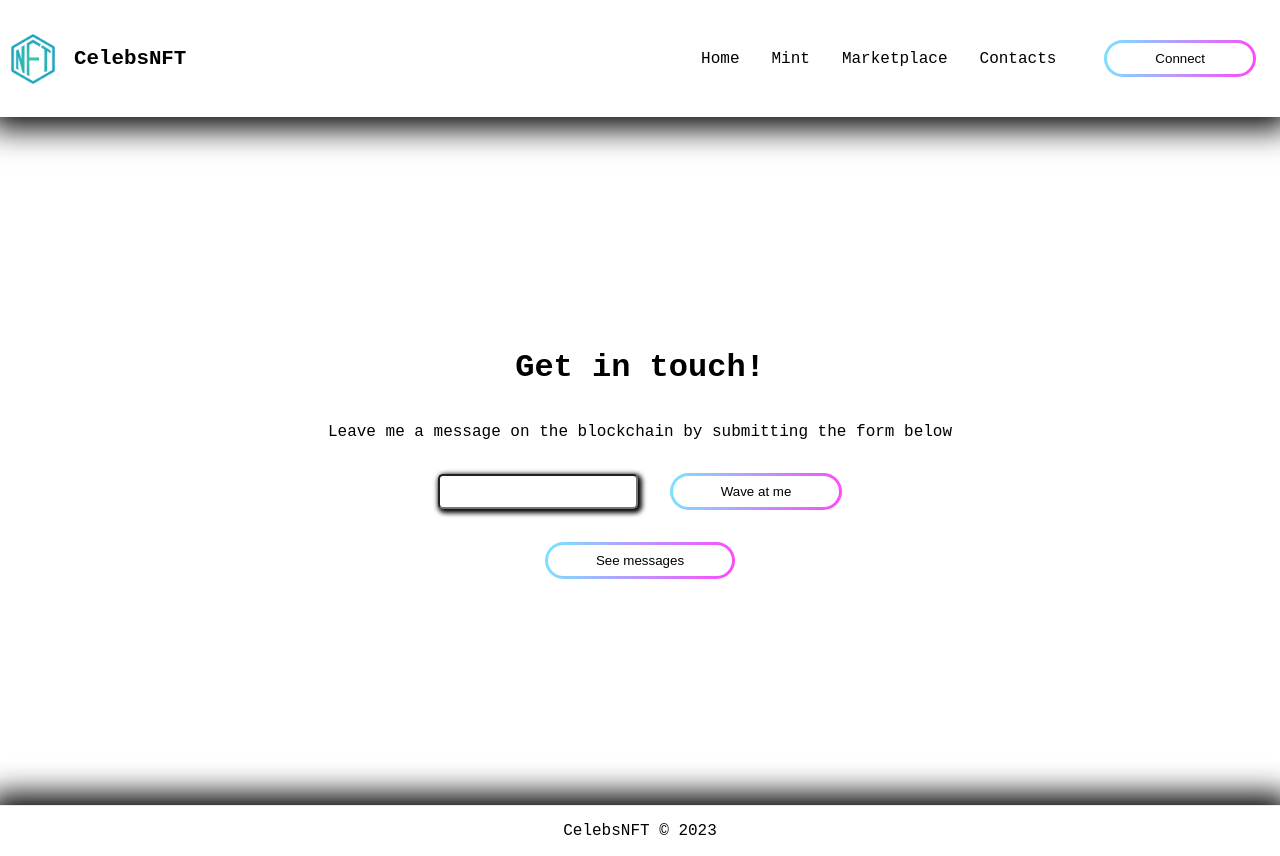
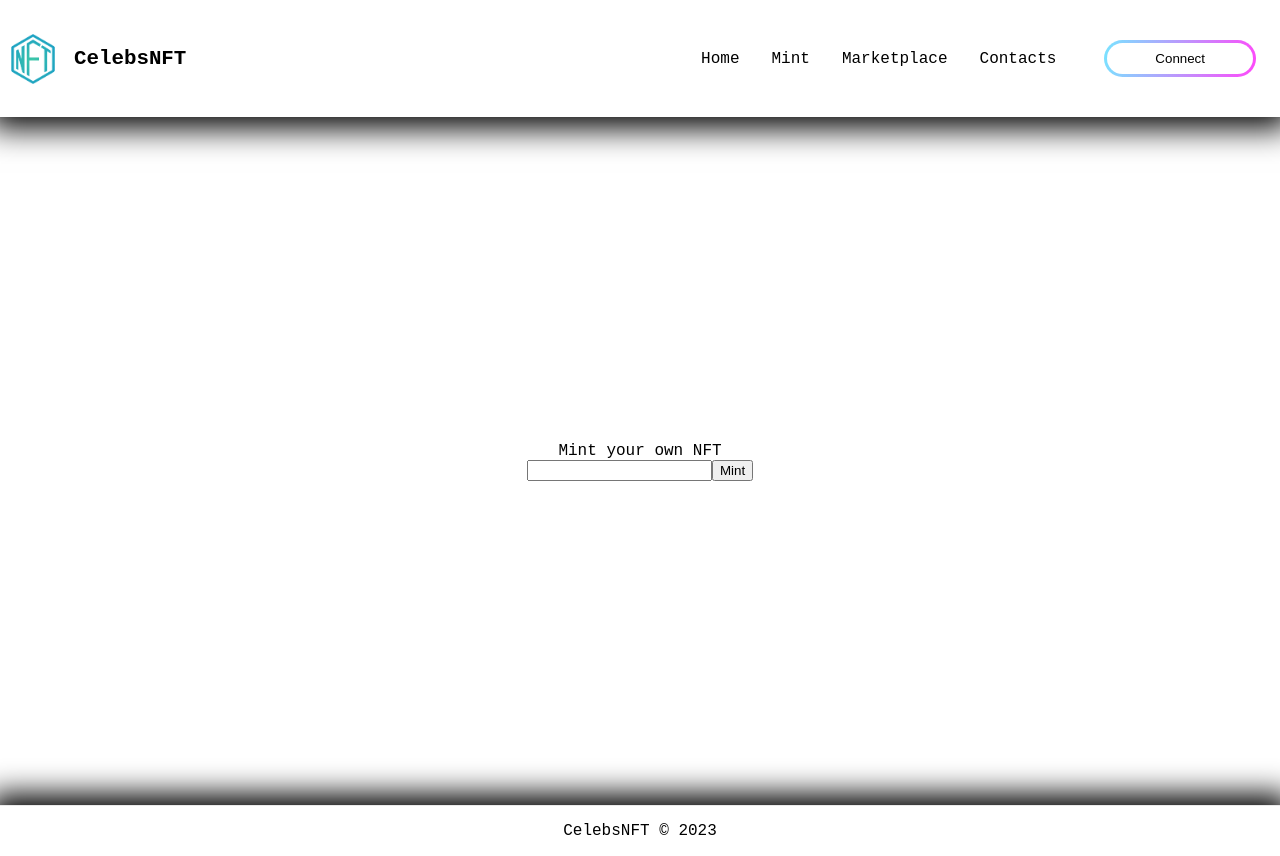
Before and after one commit to HoangLe87/CelebsNFT2023Collection, a Next.js app in the folder frontend/: page /Contacts in a window 1280 px wide. Built offline with nearby package versions, Linux system fonts and the light colour scheme.

Commit message:
contacts done

```diff
--- a/frontend/pages/Contacts.js
+++ b/frontend/pages/Contacts.js
@@ -2,114 +2,13 @@ import Head from "next/head";
 import Header from "./components/Header";
 import styles from "../styles/Home.module.css";
 import { useEffect, useState } from "react";
-import wavePortal from "../public/static/waveAbi.json";
-import { ethers } from "ethers";
 
 const Contacts = () => {
-  const contract = "0x1E9E3BE45963bC1c9d1aF148B2e9CC6e430bee79";
-  const [allWaves, setAllWaves] = useState([]);
-  const [inputMessage, setInputMessage] = useState("");
-  const [seeAllMessages, setSeeAllMessages] = useState(false);
+  const [inputValue, setInputValue] = useState("");
 
-  const wave = async (e) => {
-    e.preventDefault();
-    try {
-      const { ethereum } = window;
-      if (ethereum) {
-        const provider = new ethers.providers.Web3Provider(ethereum);
-        const signer = provider.getSigner();
-        const wavePortalContract = new ethers.Contract(
-          contract,
-          wavePortal.abi,
-          signer
-        );
-        const waveTxn = await wavePortalContract.wave(inputMessage, {
-          gasLimit: 300000,
-        });
-        setInputMessage("");
-        console.log(`Mining...${waveTxn.hash}`);
-        await waveTxn.wait();
-        console.log(`Mined -- ${waveTxn.hash}`);
-      } else {
-        console.log("Ethereum object doesn't exist!");
-      }
-    } catch (error) {
-      console.log(error);
-    }
+  const mintNft = (e) => {
+    e.preventDeafult();
   };
-
-  const formatDate = (date) => {
-    return [date.getDate(), date.getMonth(), date.getFullYear()].join("/");
-  };
-
-  const getAllWaves = async () => {
-    try {
-      const { ethereum } = window;
-      if (ethereum) {
-        const provider = new ethers.providers.Web3Provider(ethereum);
-        const signer = provider.getSigner();
-        const wavePortalContract = new ethers.Contract(
-          contract,
-          wavePortal.abi,
-          signer
-        );
-        const waves = await wavePortalContract.getAllWaves();
-        let wavesCleaned = [];
-        waves.forEach((i) => {
-          let time = new Date(Number(i.timestamp) * 1000);
-          wavesCleaned.push({
-            address: i.waver,
-            timestamp: formatDate(time),
-            message: i.message,
-          });
-        });
-        setAllWaves(wavesCleaned);
-      } else {
-        console.log("Ethereum object doesn't exist!");
-      }
-    } catch (error) {
-      console.log(error);
-    }
-  };
-
-  // toggle all messages
-  const toggleAllMessages = () => {
-    getAllWaves();
-    setSeeAllMessages(!seeAllMessages);
-  };
-
-  // listen to events emmited
-  useEffect(() => {
-    let wavePortalContract;
-    const onNewWave = (from, timestamp, message) => {
-      console.log("NewWave", from, timestamp, message);
-      let time = new Date(Number(timestamp) * 1000);
-      setAllWaves((i) => [
-        ...i,
-        {
-          address: from,
-          timestamp: formatDate(time),
-          message: message,
-        },
-      ]);
-    };
-    if (window.ethereum) {
-      const provider = new ethers.providers.Web3Provider(window.ethereum);
-      const signer = provider.getSigner();
-      wavePortalContract = new ethers.Contract(
-        contract,
-        wavePortal.abi,
-        signer
-      );
-      wavePortalContract.on("NewWave", onNewWave);
-    }
-    return () => {
-      if (wavePortalContract) {
-        wavePortalContract.off("NewWave", onNewWave);
-      }
-    };
-  }, []);
-
   return (
     <div className={styles.container}>
       <Head>
@@ -118,39 +17,14 @@ const Contacts = () => {
       </Head>
       <Header />
       <main className={styles.main}>
-        <h1>Get in touch!</h1>
-        <p>Leave me a message on the blockchain by submitting the form below</p>
-        <form onSubmit={wave}>
+        Mint your own NFT
+        <form onSubmit={mintNft}>
           <input
-            id={styles.message}
-            value={inputMessage}
-            onChange={(e) => setInputMessage(e.target.value)}
+            value={inputValue}
+            onChange={(e) => setInputValue(e.target.value)}
           ></input>
-          <button type="submit" className={styles.messageButton}>
-            Wave at me
-          </button>
+          <button type="submit">Mint</button>
         </form>
-        <button
-          type="submit"
-          className={styles.messageButton}
-          onClick={toggleAllMessages}
-        >
-          {seeAllMessages ? "Hide messages" : "See messages"}
-        </button>
-        <div className={styles.content}>
-          {seeAllMessages &&
-            allWaves.map((i) => {
-              return (
-                <>
-                  <div key={allWaves.indexOf(i)}>
-                    On {i.timestamp},<b> address </b>
-                    {i.address} <b>said:</b>{" "}
-                    <p className={styles.message}>{i.message}</p>
-                  </div>
-                </>
-              );
-            })}
-        </div>
       </main>
       <footer className={styles.footer}>CelebsNFT © 2023</footer>
     </div>
```
